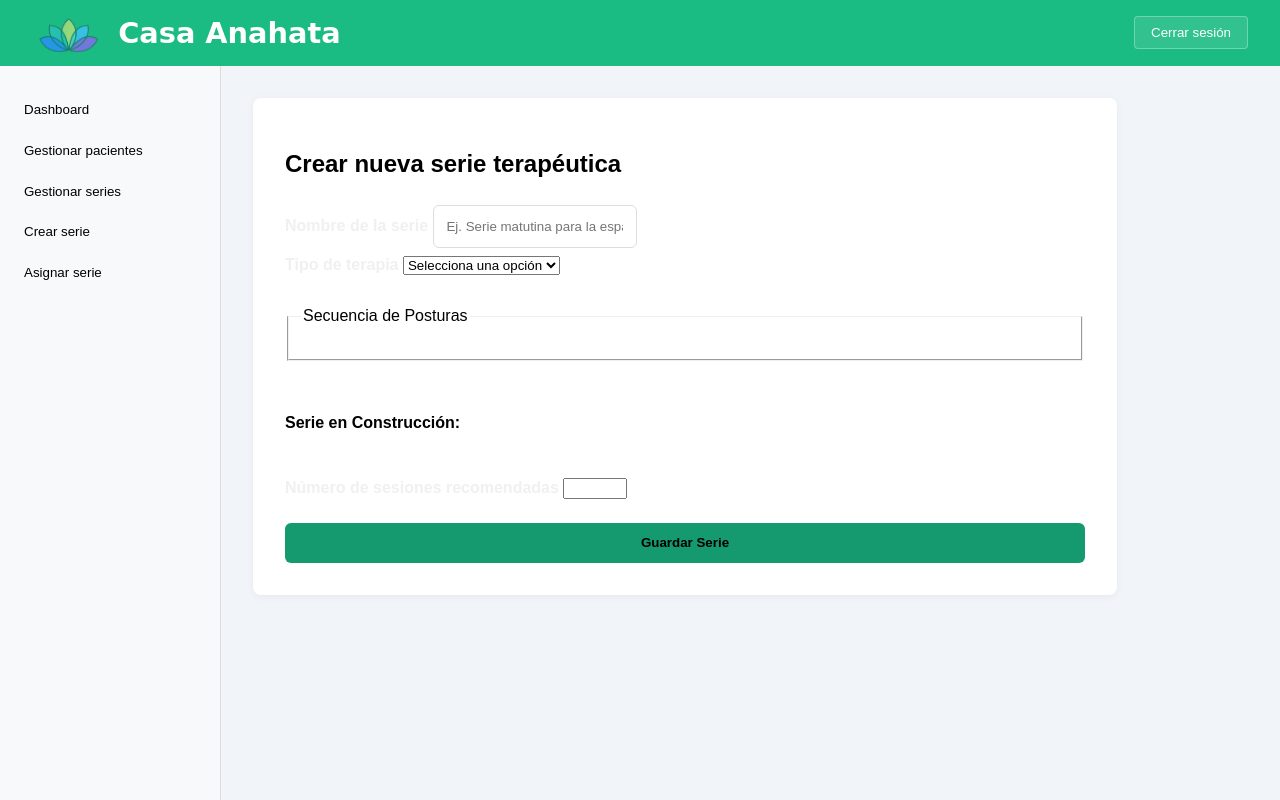
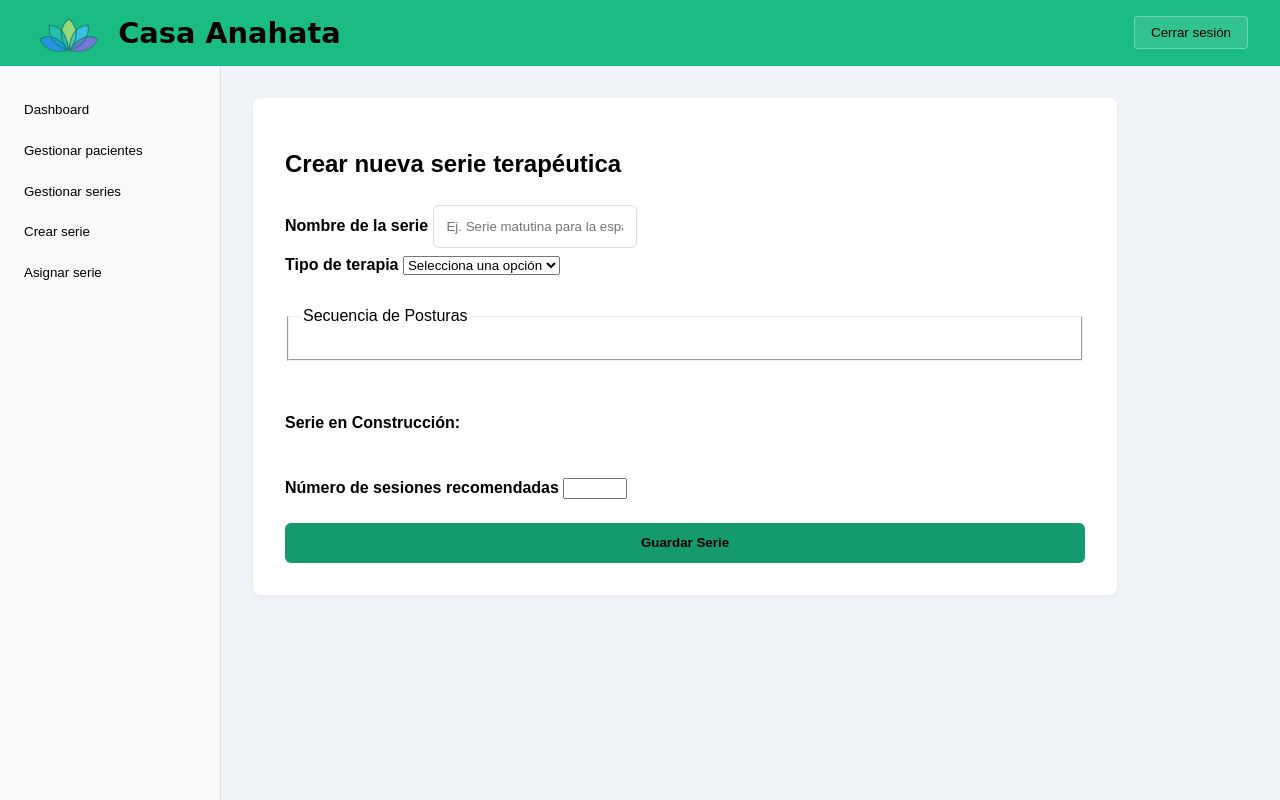
Before and after one commit to LuzuJ/QualityGuardians-Casa-Anahata, a website with bundled scripts: page public/crearSerie.html in a window 1280 px wide. Built offline with nearby package versions, Linux system fonts and the light colour scheme; sample sign-in values are in the browser's storage; a web font is replaced by a local one.

Commit message:
Correcciones estilos

```diff
--- a/public/css/styleAnahata.css
+++ b/public/css/styleAnahata.css
@@ -98,7 +98,7 @@ body, html {
   font-size: 1.8rem;
   font-weight: 600;
   font-family: 'Qwitcher Grypen', cursive;
-  color: white;
+  color: black;
   margin-right: auto;
 }
 
@@ -111,7 +111,7 @@ body, html {
 .btn-cerrar-sesion {
   background: rgba(255,255,255,0.1);
   border: 1px solid rgba(255,255,255,0.3);
-  color: white;
+  color: black;
   padding: 0.5rem 1rem;
   border-radius: 4px;
   cursor: pointer;
@@ -174,7 +174,6 @@ body, html {
 
 .formulario label {
   margin-top: 1rem;
-  color: #f0f0f0;
   font-weight: bold;
 }
 
```
